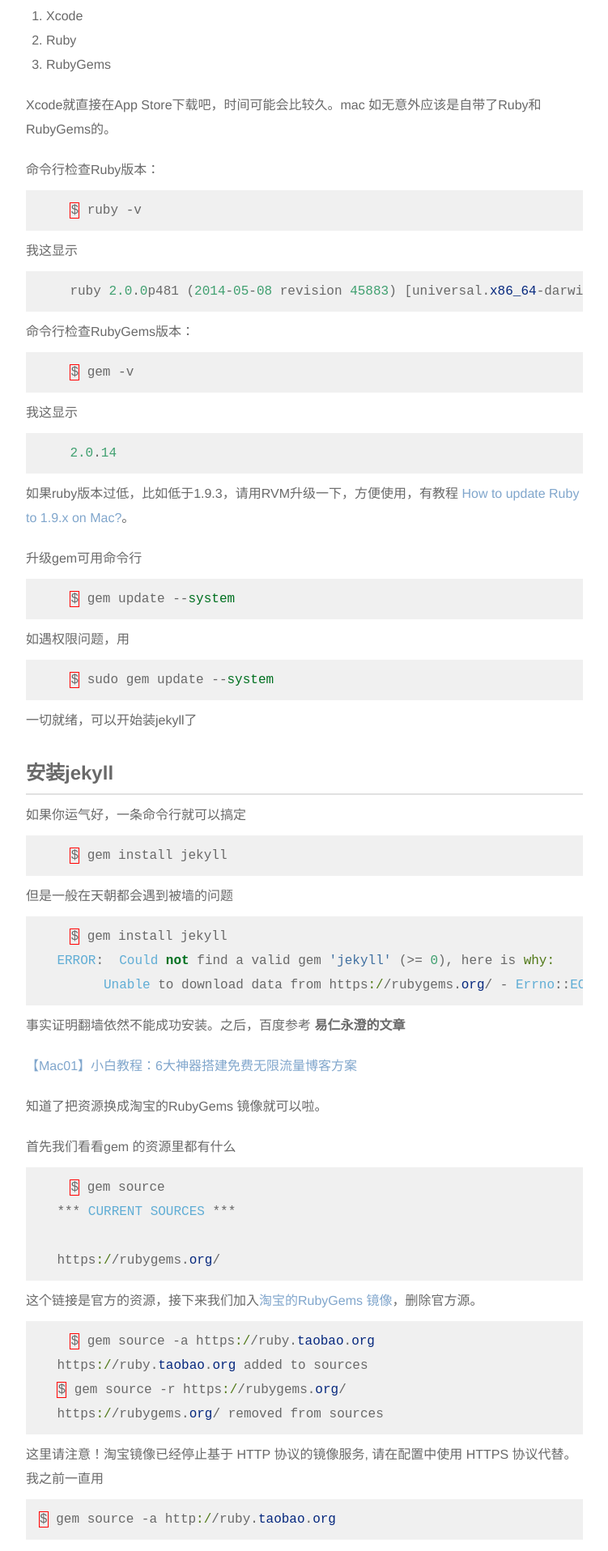
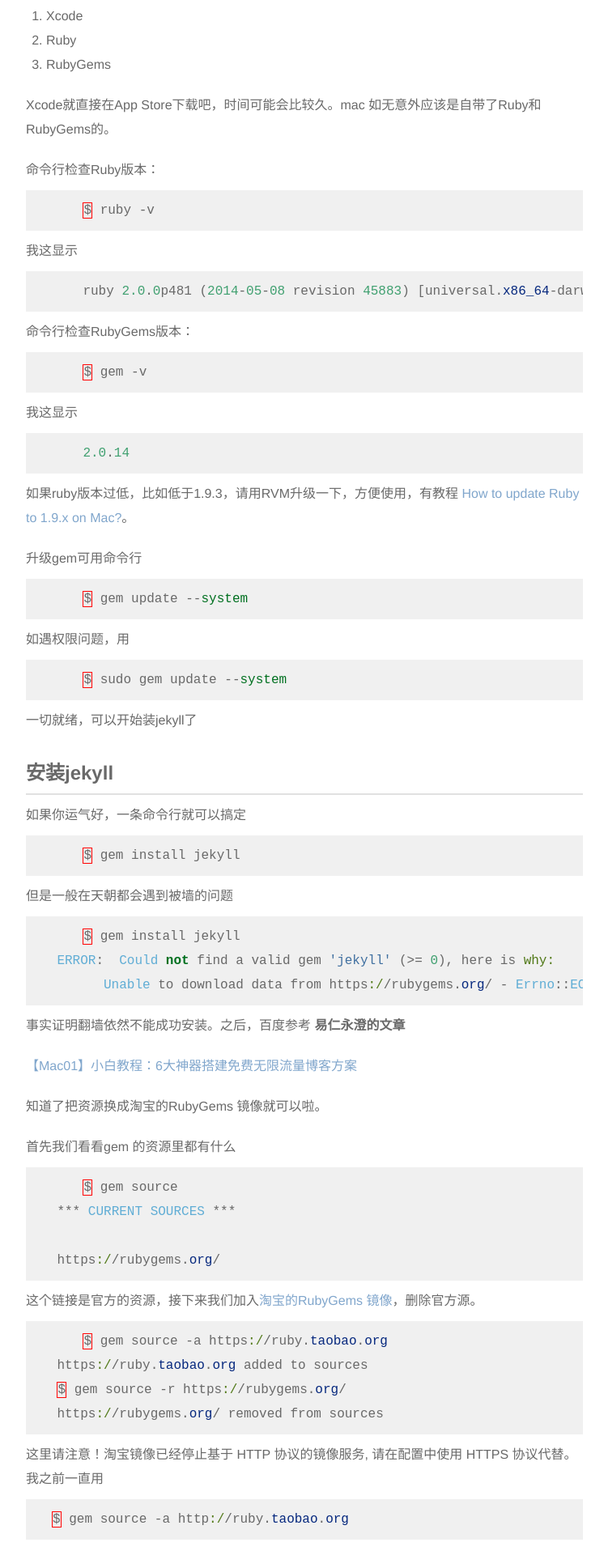
Before and after one commit to xiangxiyun/xiangxiyun.github.io, a Jekyll site: the page built from _posts/2015-11-13-mac下jekyll的安装与简单使用.md, in a window 1280 px wide. Shown: the part 666-2582 px from the top of the page at 81% size, without its empty margins (72-823 px from the left). Built offline with Jekyll 4.4.1, drawn with Linux system fonts in a browser that asks for light colours.

Commit message:
Update article.css

```diff
--- a/stylesheets/article.css
+++ b/stylesheets/article.css
@@ -113,10 +113,13 @@
         overflow: auto;
         padding-top:10px;
         padding-bottom: 10px;
-        text-indent: 1em;
         width: 100%;
         font-size: 16px;
         line-height: 30px;
+    }
+
+    .article_content code{
+         margin-left: 2em;
     }
 
 /* section: blog category */
```
